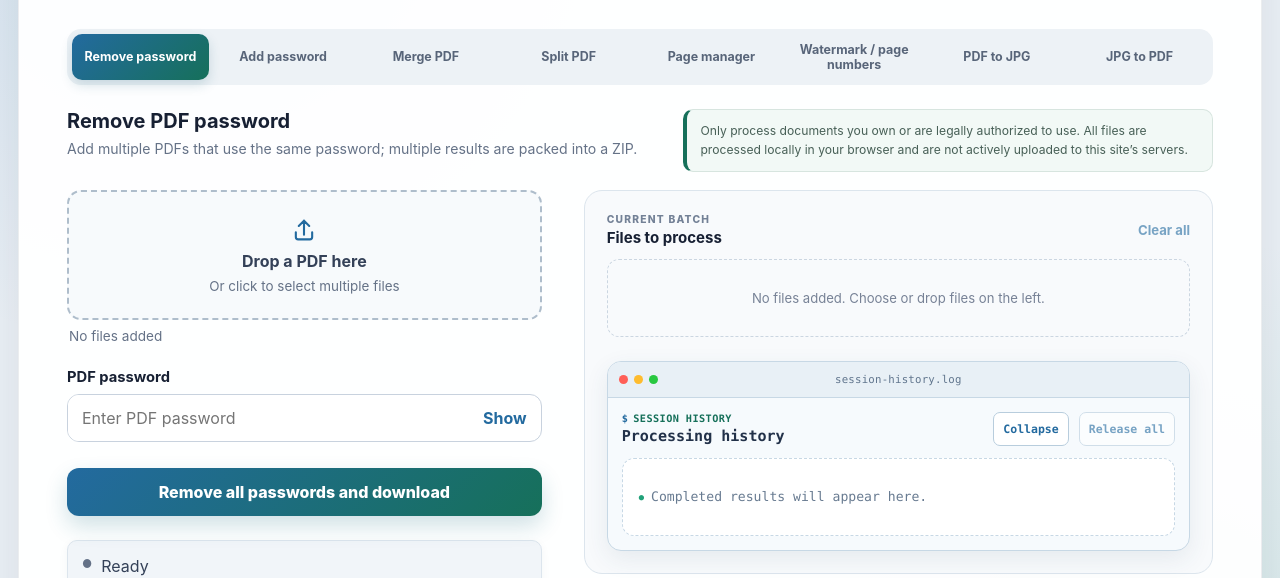
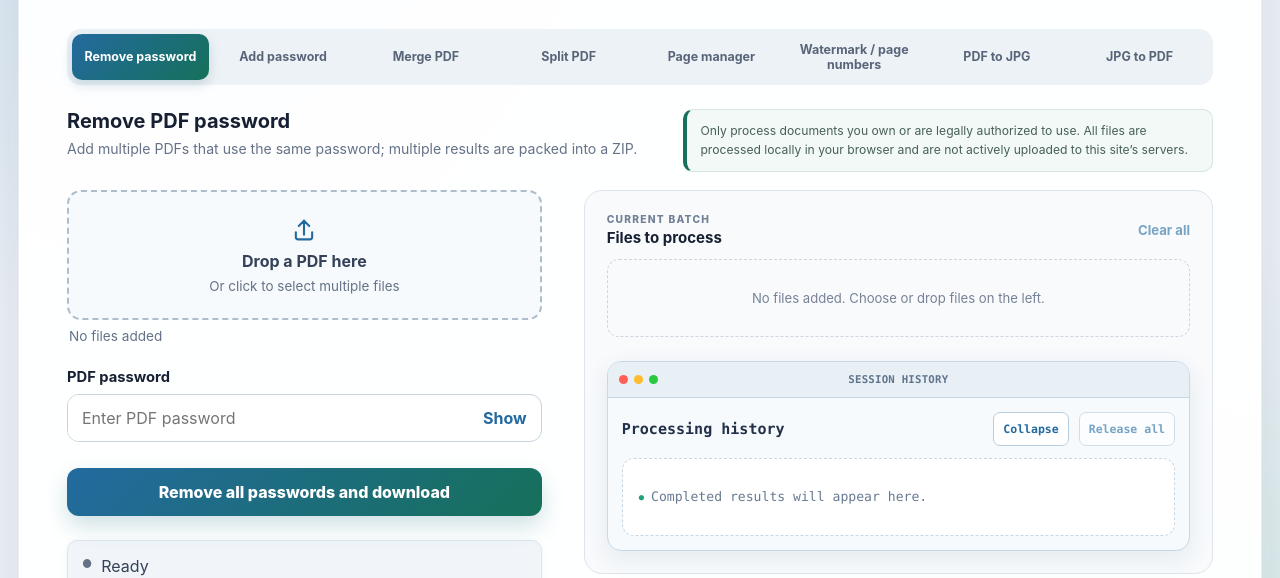
Before and after one commit to bruce-yang-422/pdf-batch-unlock, a plain HTML site: page index.html in a window 1280 px wide. Shown: the part 222-800 px from the top of the page. Drawn offline with Linux system fonts and the light colour scheme.

Commit message:
Refine activity history title hierarchy

```diff
--- a/assets/ui-polish.css
+++ b/assets/ui-polish.css
@@ -415,8 +415,8 @@ body {
   letter-spacing: 0.02em;
 }
 
-.terminal-titlebar code {
-  font: inherit;
+.terminal-titlebar > span:nth-child(2) {
+  font-weight: 750;
 }
 
 .terminal-lights {
@@ -435,8 +435,7 @@ body {
 .terminal-lights i:nth-child(3) { background: #28c840; }
 
 .history-section .section-kicker {
-  color: #16705a;
-  letter-spacing: 0.04em;
+  display: none;
 }
 
 .history-section .section-kicker::before {
@@ -447,6 +446,7 @@ body {
 
 .history-section .queue-heading h3 {
   color: #223149;
+  font-size: 0.94rem;
   font-weight: 700;
 }
 
--- a/index.html
+++ b/index.html
@@ -59,7 +59,7 @@
     <script type="module" src="./assets/i18n.js?v=20260819-7"></script>
     <link rel="stylesheet" crossorigin href="./assets/index-CFPIHGYZ.css">
     <link rel="stylesheet" href="./assets/layout-DH4mL2.css">
-    <link rel="stylesheet" href="./assets/ui-polish.css?v=20260819-15">
+    <link rel="stylesheet" href="./assets/ui-polish.css?v=20260819-17">
   </head>
   <body>
     <main class="app-shell">
@@ -321,9 +321,9 @@
               </section>
 
               <section id="history-section" class="history-section" aria-labelledby="history-title">
-                <div class="terminal-titlebar" aria-hidden="true" data-i18n-skip>
+                <div class="terminal-titlebar" aria-hidden="true">
                   <span class="terminal-lights"><i></i><i></i><i></i></span>
-                  <code>session-history.log</code>
+                  <span>本次歷程</span>
                   <span></span>
                 </div>
                 <div class="queue-heading">
```
